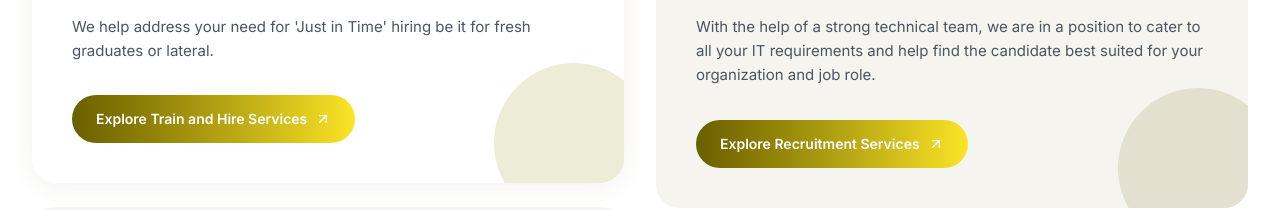
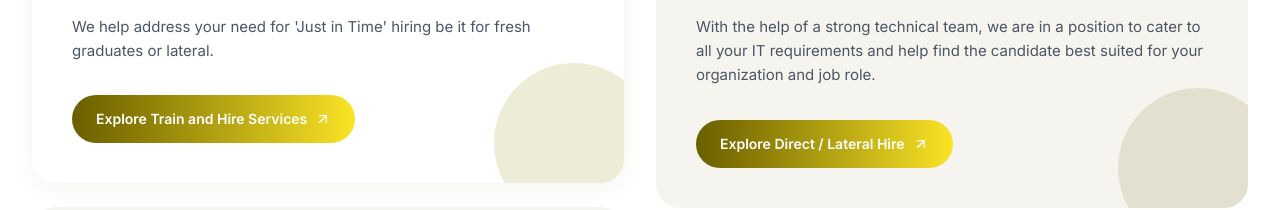
Before and after one commit to MicroWebsite/MicroAcademy-Website, a Next.js app: page / in a window 1280 px wide. Shown: the part 1530-1740 px from the top of the page. Built offline with nearby package versions, Linux system fonts and the light colour scheme; no server answers.

Commit message:
feat: update recruitment terminology to "Direct / Lateral Hire" across Footer, Header, capabilities data, and recruitment page metadata

```diff
--- a/app/components/Footer.tsx
+++ b/app/components/Footer.tsx
@@ -39,7 +39,7 @@ const socialLinks = [
 ];
 
 const serviceLinks = [
-  { label: "Recruitment", href: "/services/recruitment" },
+  { label: "Direct / Lateral Hire", href: "/services/recruitment" },
   { label: "Contract Hiring", href: "/services/contract-hiring" },
   { label: "Train and Hire", href: "/services/train-and-hire" },
   { label: "Corporate Training", href: "/services/corporate-training" },
--- a/app/components/Header.tsx
+++ b/app/components/Header.tsx
@@ -13,7 +13,7 @@ const navLinks = [
     label: "Services",
     href: "/services",
     subLinks: [
-      { label: "Recruitment", href: "/services/recruitment" },
+      { label: "Direct / Lateral Hire", href: "/services/recruitment" },
       { label: "Contract Hiring", href: "/services/contract-hiring" },
       { label: "Train and Hire", href: "/services/train-and-hire" },
       { label: "Corporate Training", href: "/services/corporate-training" },
--- a/app/data/capabalitiesData.ts
+++ b/app/data/capabalitiesData.ts
@@ -54,7 +54,7 @@ export const capabilitiesData: {
       title: "Direct / Lateral Hire",
       description:
         "With the help of a strong technical team, we are in a position to cater to all your IT requirements and help find the candidate best suited for your organization and job role.",
-      ctaLabel: "Explore Recruitment Services",
+      ctaLabel: "Explore Direct / Lateral Hire",
       ctaHref: "/services/recruitment",
       highlighted: true,
       heroData: {
--- a/app/services/recruitment/page.tsx
+++ b/app/services/recruitment/page.tsx
@@ -2,7 +2,7 @@ import { Metadata } from "next";
 import RecruitmentPage from "../../components/services/RecruitmentPage";
 
 export const metadata: Metadata = {
-  title: "Recruitment Services",
+  title: "Direct / Lateral Hire",
   description:
     "Strategic talent architecture — precision recruitment pipelines connecting exceptional professionals with visionary organizations.",
   alternates: {
```
